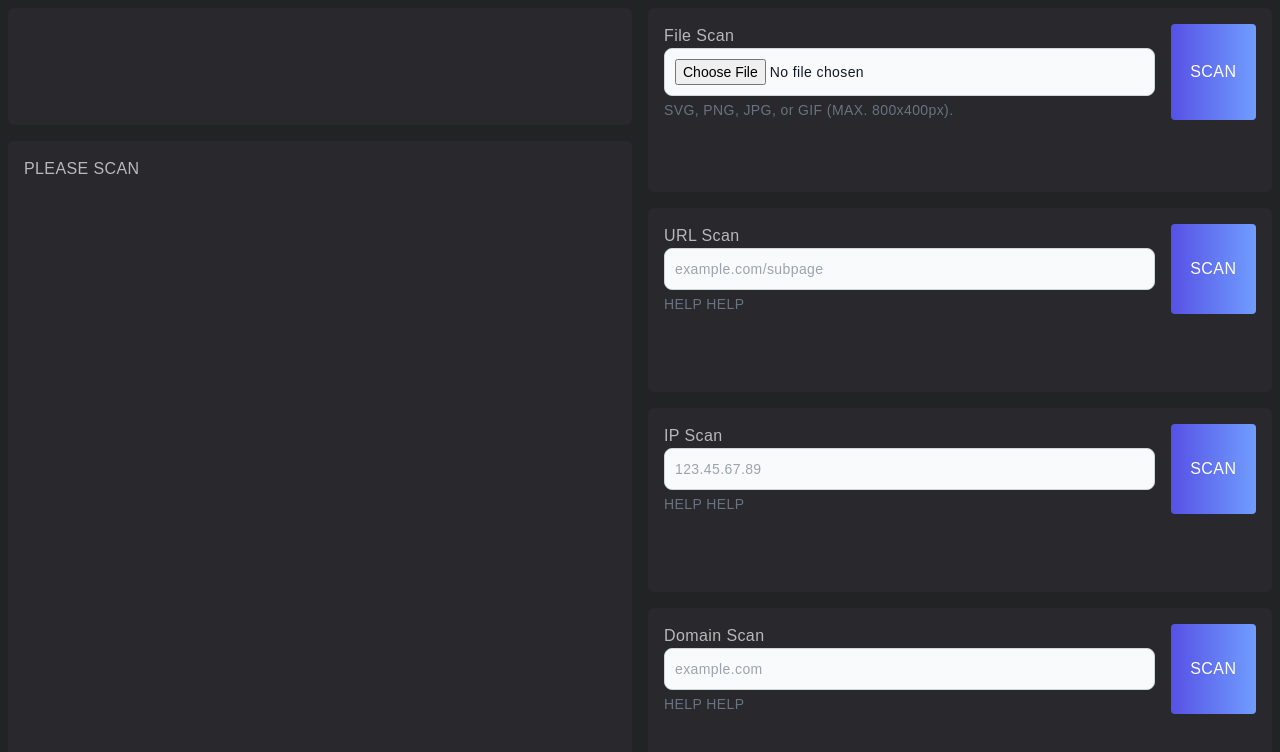
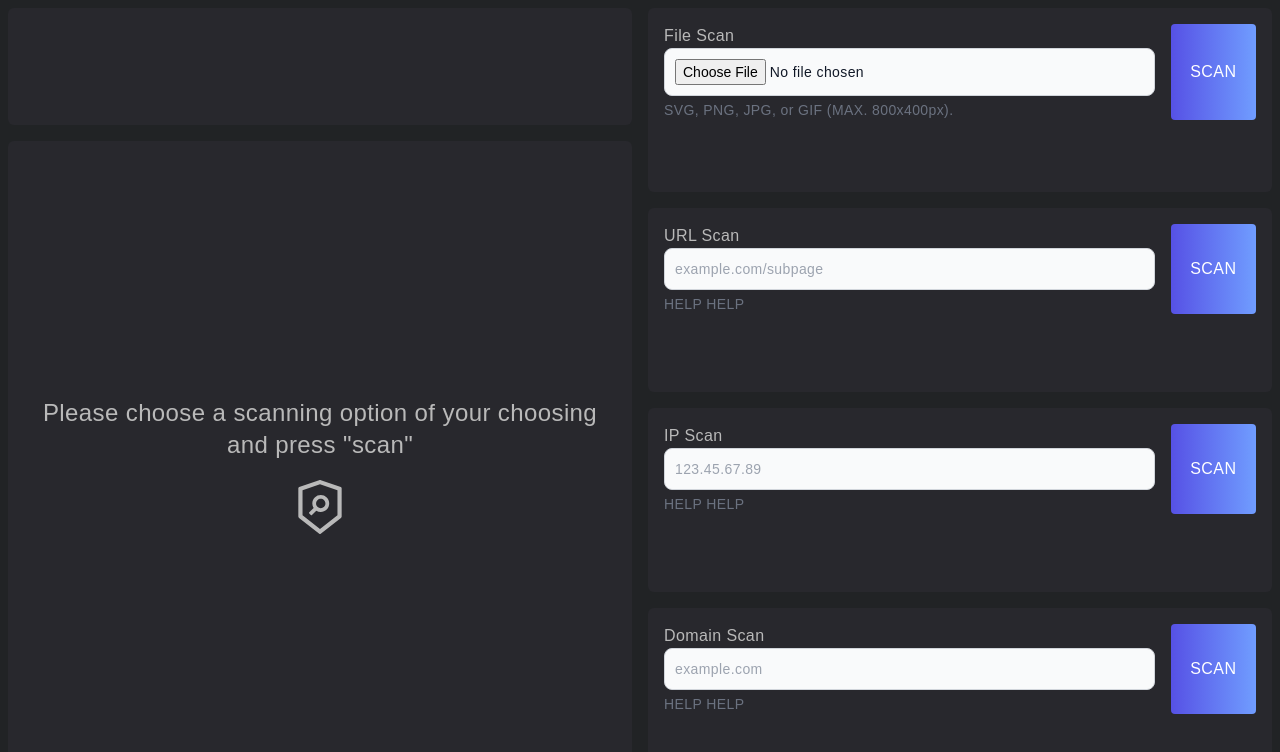
Before and after one commit to daniel-macias/cybersecurity-swiss-army-knife, a Next.js app: page / in a window 1280 px wide. Shown: the top 752 px of the page. Built offline with nearby package versions, Linux system fonts and the light colour scheme.

Commit message:
added URL Scan API access, env variable not working

```diff
--- a/components/Main.jsx
+++ b/components/Main.jsx
@@ -10,6 +10,9 @@ import IPResults from './Results/IPResults';
 import FileResults from './Results/FileResults';
 import DomainResults from './Results/DomainResults';
 
+import { AiOutlineSecurityScan } from "react-icons/ai";
+
+
 function Main() {
 
   const [currentScanType, setCurrentScanType] = useState(null);
@@ -18,6 +21,7 @@ function Main() {
   const handleScan = (scanType, data) => {
     setCurrentScanType(scanType);
     setScanData(data);
+    console.log(data);
   };
 
 
@@ -34,13 +38,14 @@ function Main() {
         </div>
         {/* Left Top (2/3) */}
         <div className="h-5/6 p-2">
-          <div className="bg-[#28282d] h-full rounded-md p-4">
+          <div className="bg-[#28282d] h-full rounded-md p-4 flex items-center justify-center">
             {/* Content for the top left section */}
             <div>
               {/* Choose the appropriate scan component based on the currentScanType */}
               {currentScanType === null && (
-                <div>
-                  PLEASE SCAN
+                <div className="flex flex-col items-center text-center">
+                  <h1 className="text-2xl mb-4">Please choose a scanning option of your choosing and press "scan"</h1>
+                  <p className="text-6xl"><AiOutlineSecurityScan /></p>
                 </div>
               )}
               {currentScanType === 'url' && (
--- a/components/Results/URLResults.jsx
+++ b/components/Results/URLResults.jsx
@@ -1,9 +1,20 @@
-import React from 'react'
+import React, { useState, useEffect } from 'react';
 
-function URLResults() {
+function URLResults({ data }) {
+  // Create a state variable to hold the data
+  const [resultData, setResultData] = useState(data);
+
+  // Use the useEffect hook to update the data when the prop 'data' changes
+  useEffect(() => {
+    setResultData(data);
+  }, [data]);
+
   return (
-    <div>URLResults</div>
-  )
+    <div>
+      <h2>URL Results</h2>
+      <pre>{JSON.stringify(resultData, null, 2)}</pre>
+    </div>
+  );
 }
 
-export default URLResults
+export default URLResults;
--- a/components/URLScan.jsx
+++ b/components/URLScan.jsx
@@ -1,13 +1,37 @@
 import React, { useState } from 'react';
+import axios from 'axios';
 
 function URLScan({ onScan }) {
   const [url, setUrl] = useState('');
 
-  const handleScanClick = () => {
-    // Perform data validation and scanning logic as needed
-    const scanResult = {}; // Replace with actual scan result
-    onScan('url', scanResult);
+  const handleScanClick = async () => {
+    try {
+      // Create a new FormData object
+      const formData = new FormData();
+
+      // Append the "url" parameter to the form
+      formData.append('url', url);
+      console.log(process.env.VT_API_KEY);
+
+      // Make a POST request to the VirusTotal API with the form data and set the "x-apikey" header
+      //const response = await axios.post('https://www.virustotal.com/api/v3/urls', formData, {
+      //  headers: {
+      //    'x-apikey': process.env.VT_API_KEY, // Set the API key as a header
+      //  },
+      //});
+
+      // Extract the scan result from the response
+      //const scanResult = response.data;
+
+      // Call the onScan callback with the result
+      //onScan(scanResult);
+    } catch (error) {
+      console.error('Error scanning URL:', error);
+      onScan(error)
+      // Handle errors as needed
+    }
   };
+
 
   return (
     <div className="grid grid-cols-6 gap-4">
--- a/package.json
+++ b/package.json
@@ -12,7 +12,8 @@
     "axios": "^1.5.1",
     "next": "13.5.6",
     "react": "^18",
-    "react-dom": "^18"
+    "react-dom": "^18",
+    "react-icons": "^4.11.0"
   },
   "devDependencies": {
     "@types/node": "^20",
```
Also changed, not shown: .pnp.cjs, 1 other file (tests, documents, lock files or other folders).
